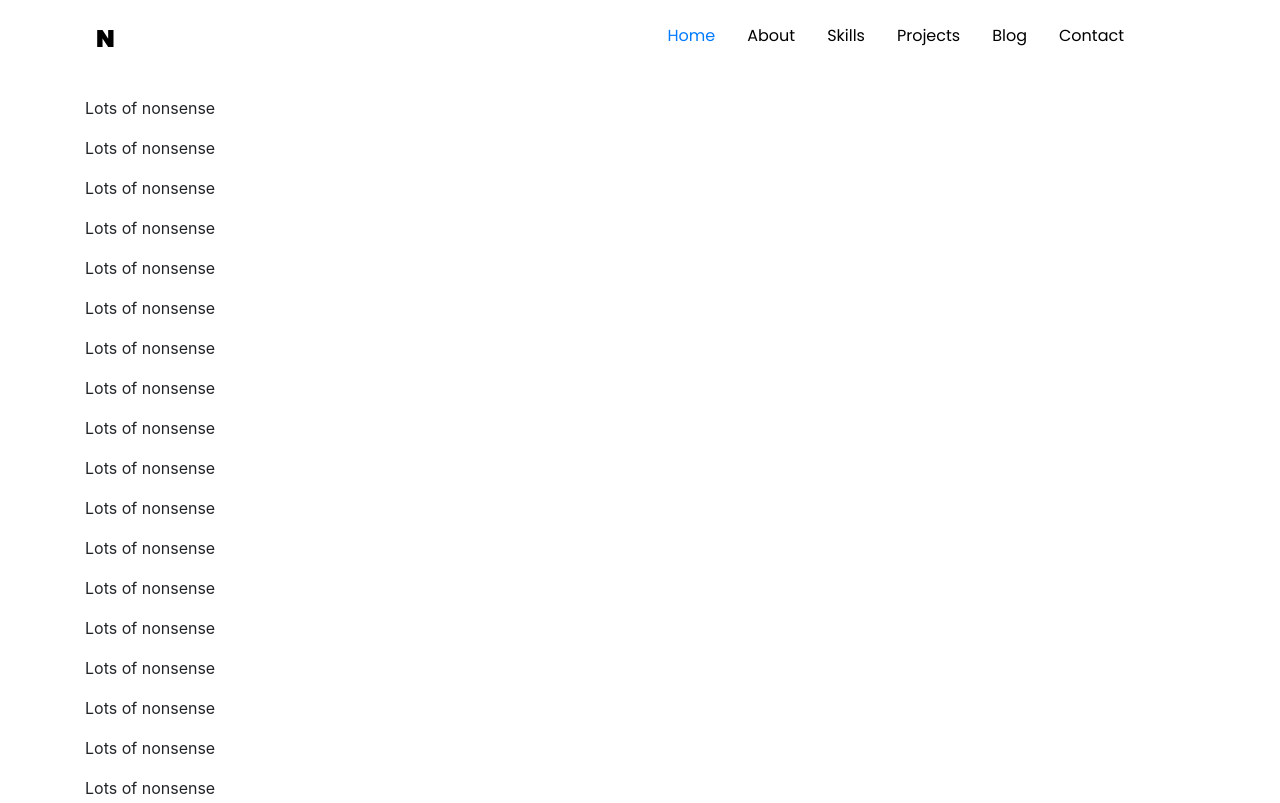
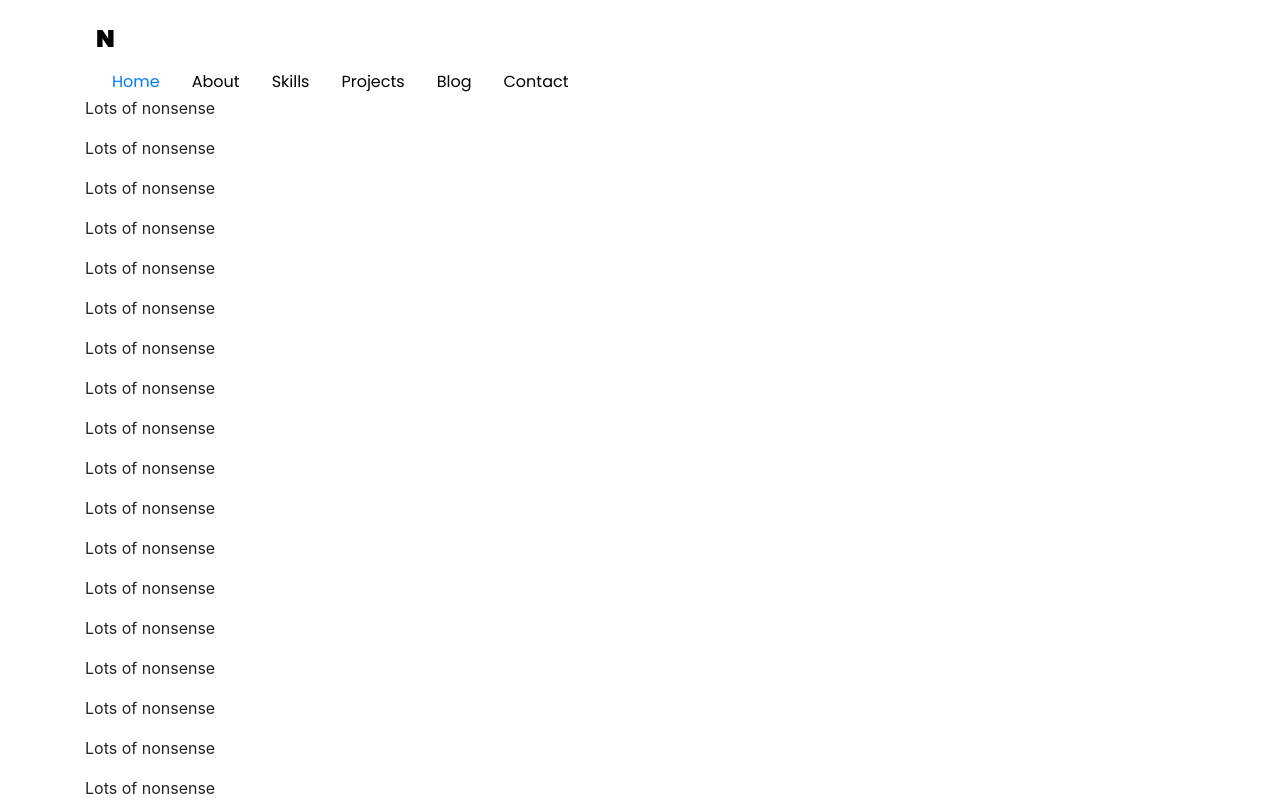
Before and after one commit to ahsanirfan85/freelanceresumetemplate, a website: page index.html in a window 1280 px wide. Shown: the top 803 px of the page. Drawn offline with nearby package versions, Linux system fonts and the light colour scheme.

Commit message:
changes
changes

```diff
--- a/index.html
+++ b/index.html
@@ -19,7 +19,7 @@
 
 <body>
 
-	<div id="myNavbar" class="container d-flex flex-row justify-content-between fixed-top mx-0 mx-md-5 px-0 px-md-5 py-0 my-0 py-md-2 my-md-2">
+	<div id="myNavbar" class="container flex-row justify-content-between fixed-top mx-0 mx-md-5 px-0 px-md-5 py-0 my-0 py-md-2 my-md-2">
 		<div>
 			<a class="navbar-brand" href="#">N</a>
 		</div>
```
